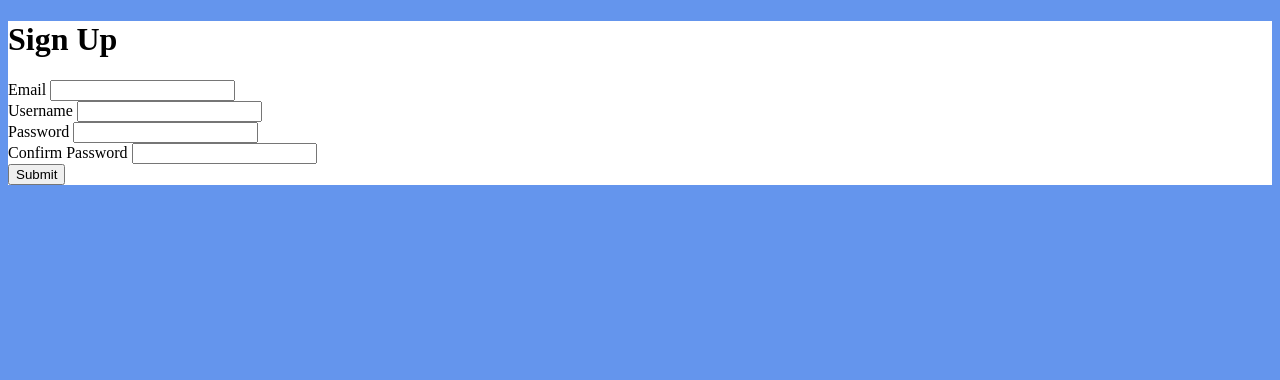
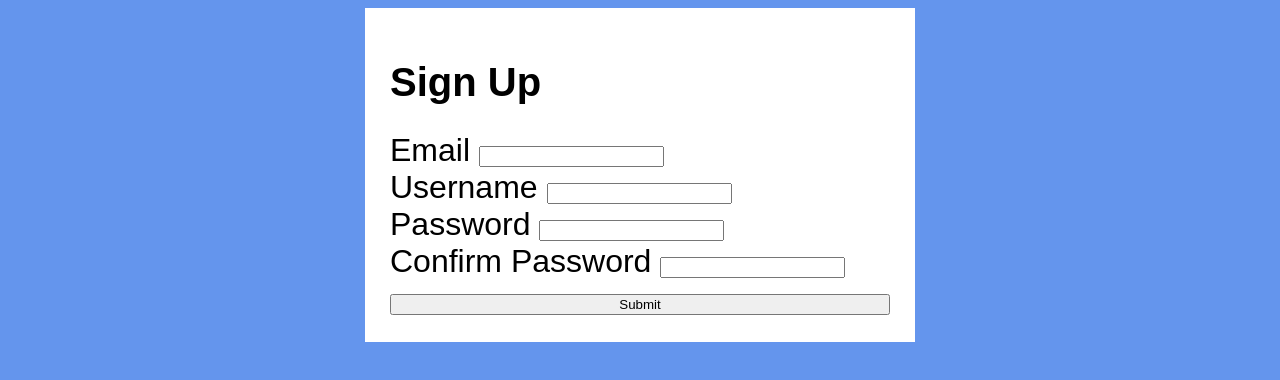
Before and after one commit to jrfoerster/HtmlRegisterPage, a plain HTML site: page index.html in a window 1280 px wide. Drawn offline with Linux system fonts and the light colour scheme.

Commit message:
basic css style

```diff
--- a/style.css
+++ b/style.css
@@ -1,7 +1,25 @@
 body {
     background-color: cornflowerblue;
+    font-family: Arial, Helvetica, sans-serif;
 }
 
 form {
     background-color: white;
+    font-size: 200%;
+    margin: 0 auto;
+    padding: 2%;
+    width: 500px;
 }
+
+form h1 {
+    font-size: 125%;
+}
+
+form button {
+    margin: 0 auto;
+    width: 500px;
+}
+
+input {
+
+}
```
